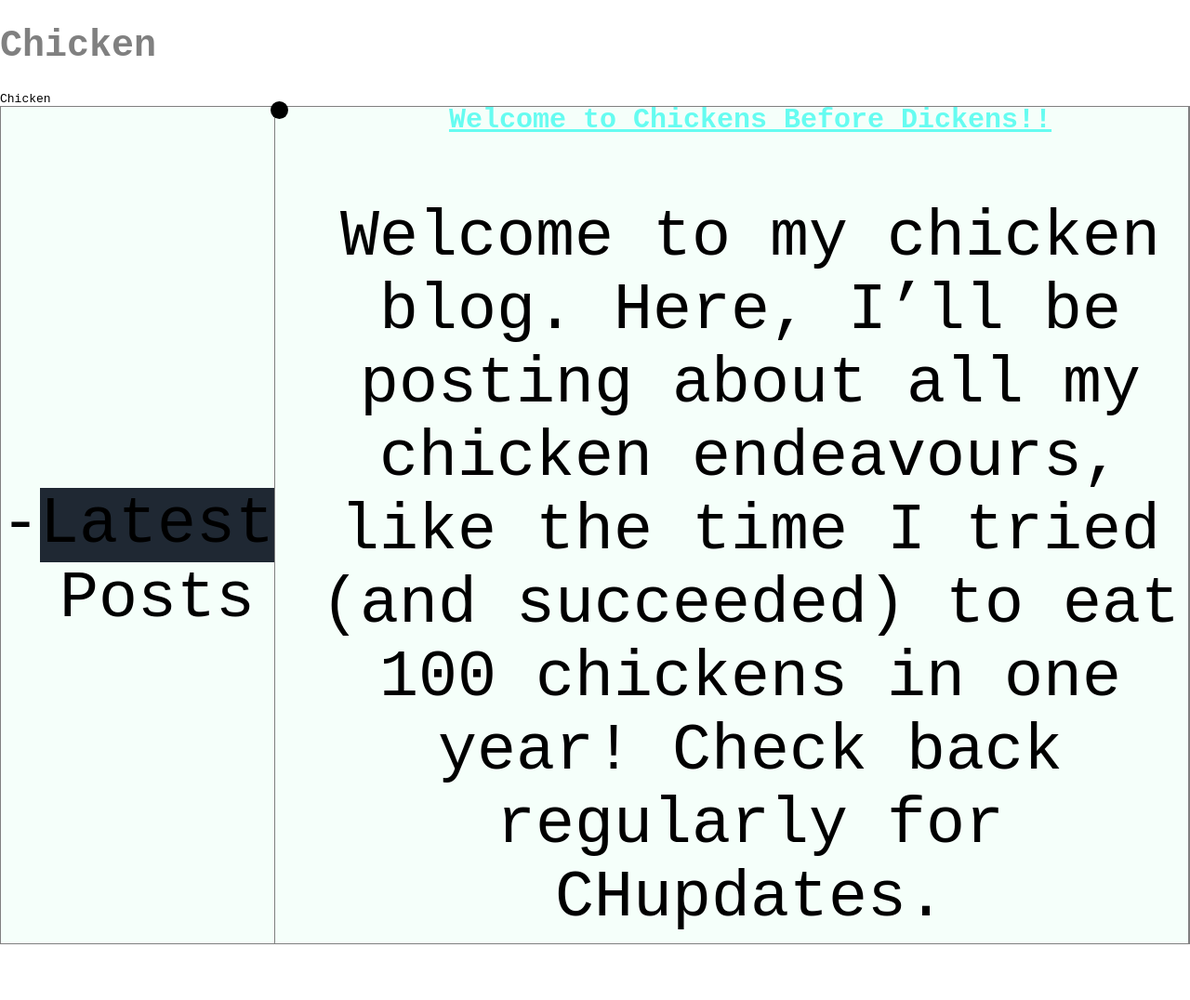
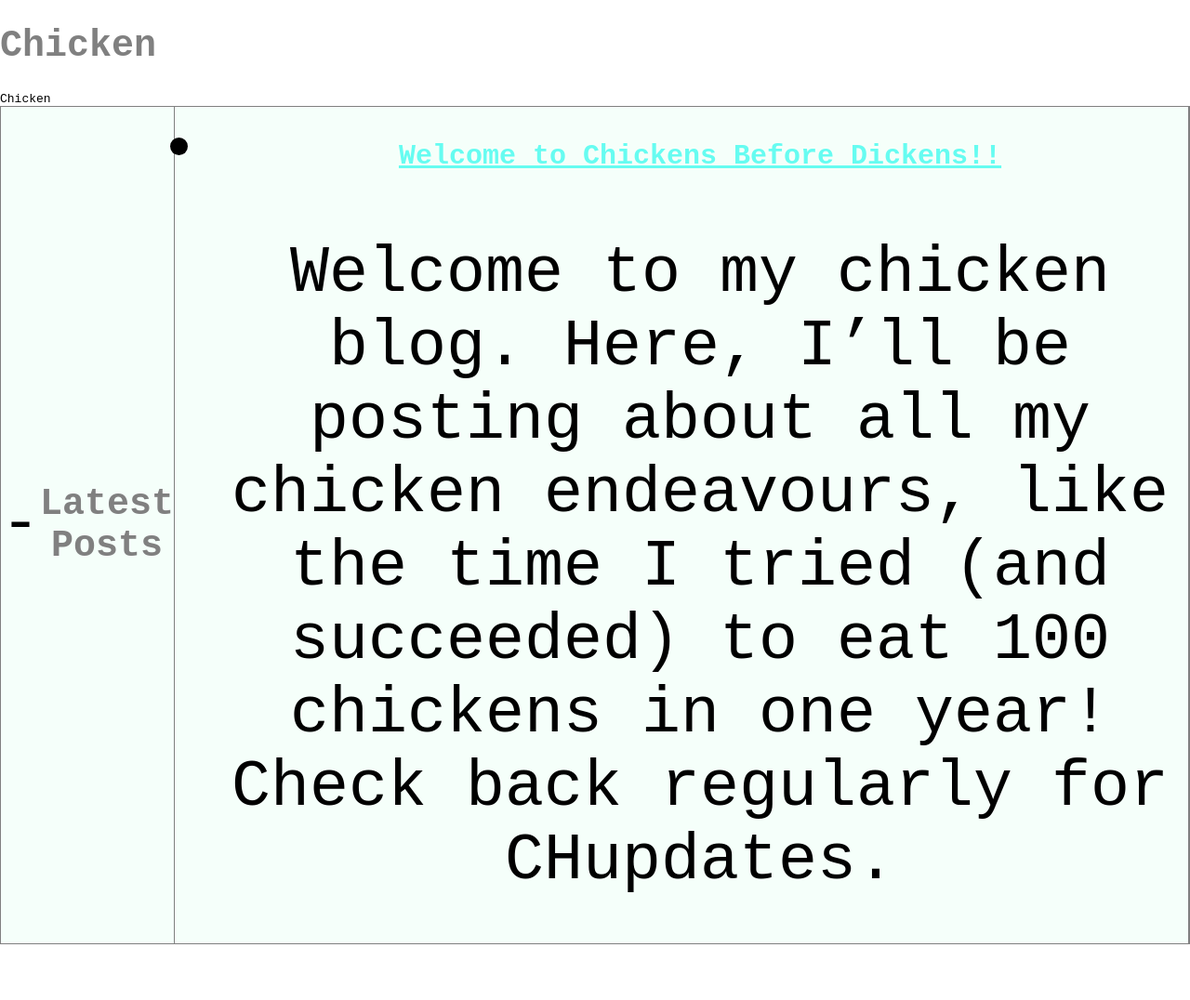
Before and after one commit to richa184/chickensbeforedickens, a Jekyll site: the page built from chicken_blog.html, in a window 1280 px wide. Shown: the whole page at 93% size. Built offline with Jekyll 4.4.1, drawn with Linux system fonts in a browser that asks for light colours; after the commit the page ends 1036 px from its top, so only the background shows below that.

```diff
--- a/chicken_blog.html
+++ b/chicken_blog.html
@@ -3,7 +3,7 @@ layout: default
 title: Chicken
 ---
 
-<header>Latest Posts</header>
+<h1>Latest Posts</h1>
 <section>
 <ul>
   {% for post in site.posts %}
```
